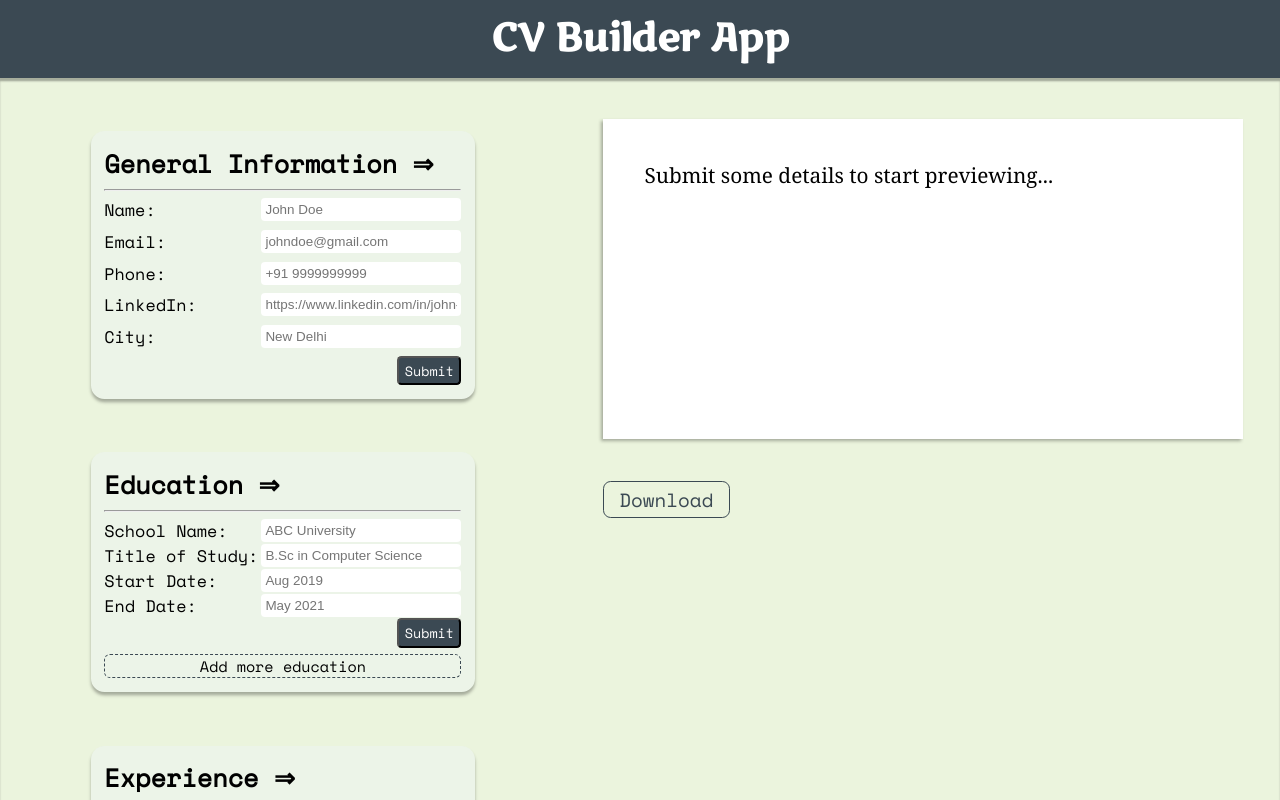
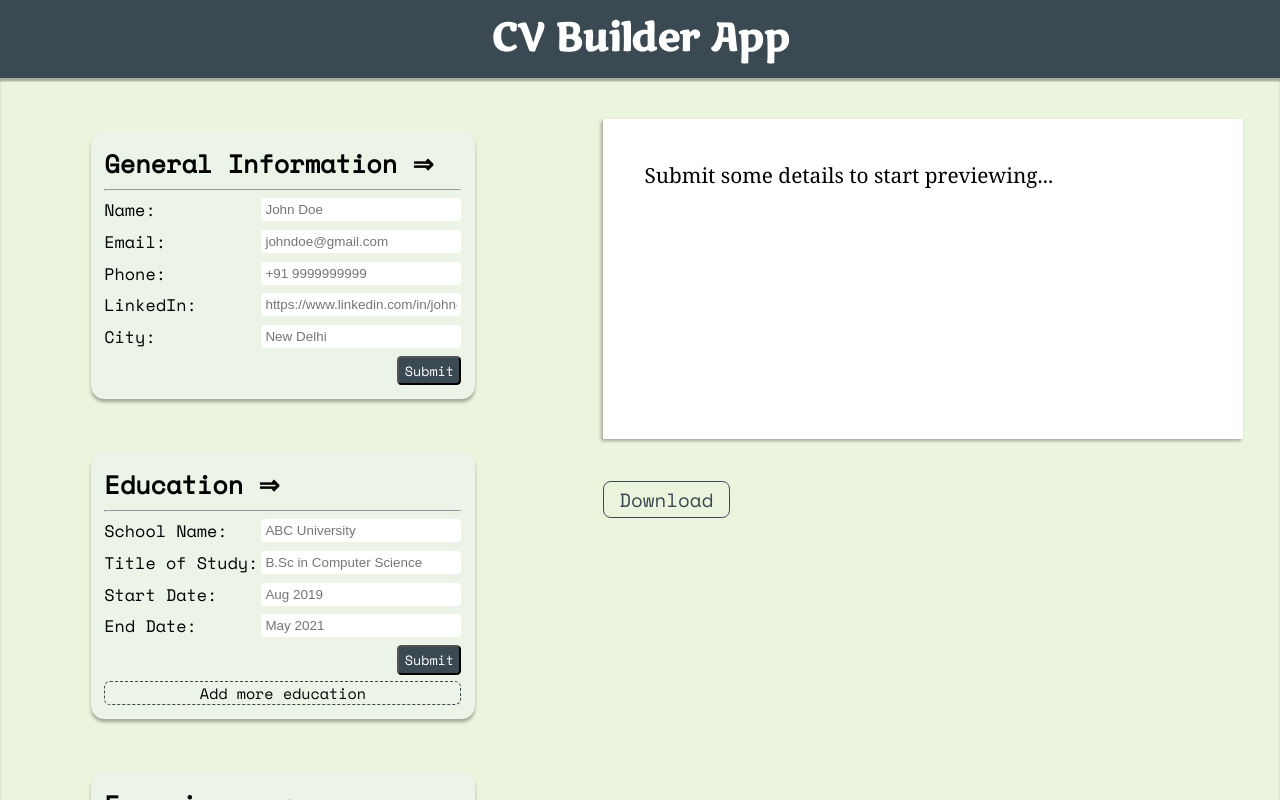
Before and after one commit to shreyaa-offgrid/cv-application, a React (Vite) app: page / in a window 1280 px wide. Shown: the top 800 px of the page. Built offline with nearby package versions, Linux system fonts and the light colour scheme.

Commit message:
Remove class name entry to fix flex children gap issue

```diff
--- a/src/components/Entry.jsx
+++ b/src/components/Entry.jsx
@@ -20,7 +20,7 @@ export default function Entry({ fields, placeholders, onSave }) {
     }
 
     return (
-        <div className="entry">
+        <>
             <Fields
                 fields={fields}
                 placeholders={placeholders}
@@ -33,6 +33,6 @@ export default function Entry({ fields, placeholders, onSave }) {
                 handleSubmit={handleSubmit}
                 handleEdit={handleEdit}
             />
-        </div>
+        </>
     );
 }
```
